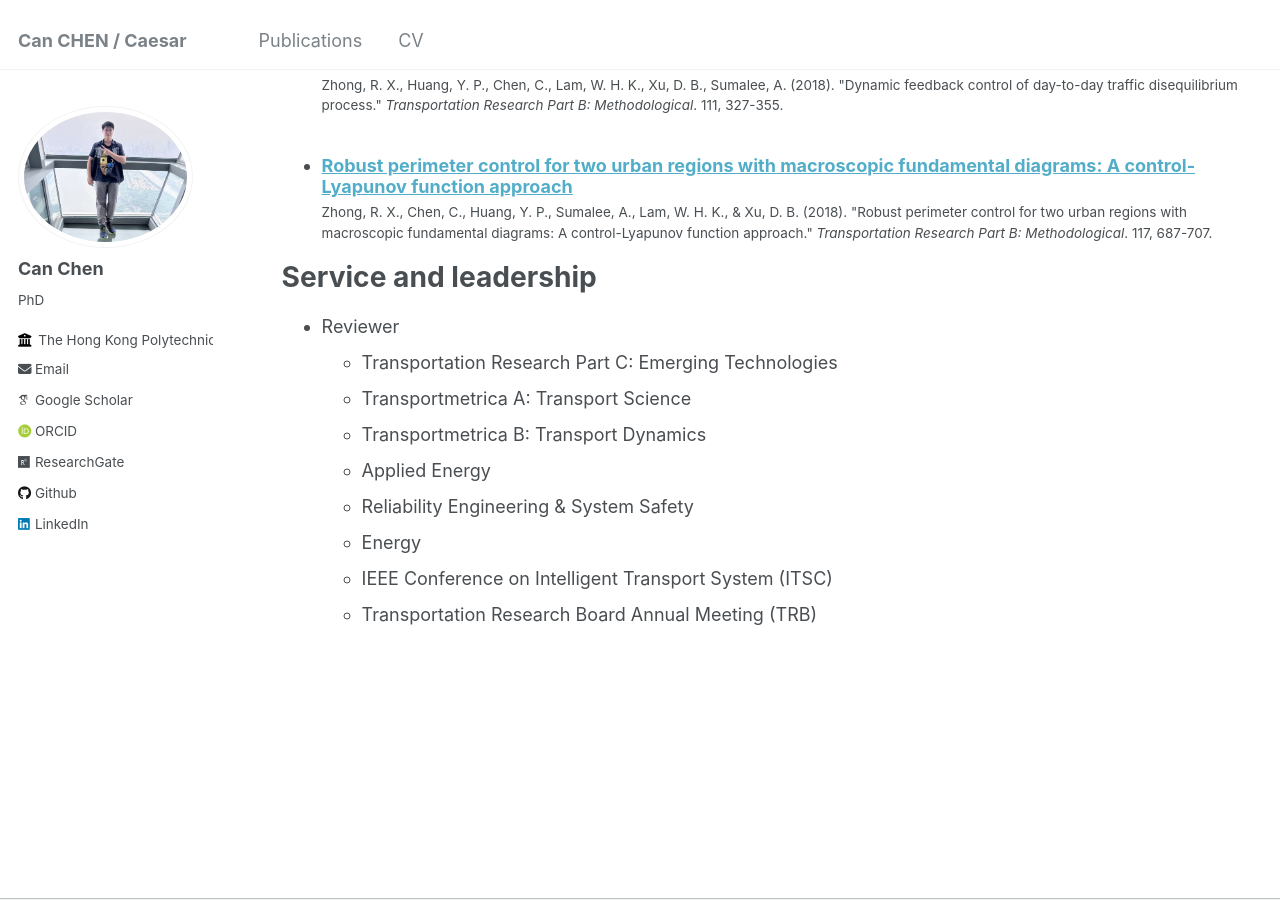
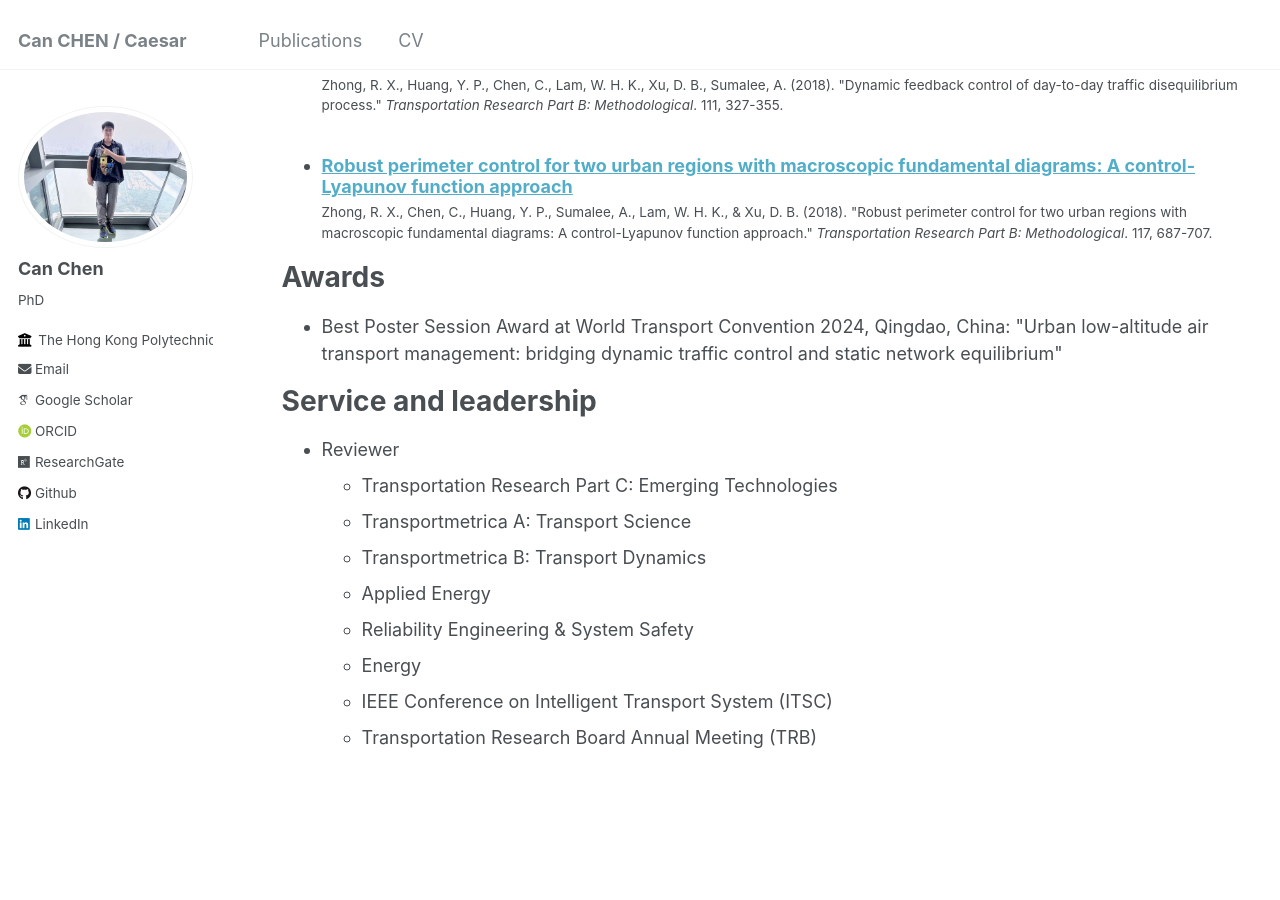
Before and after one commit to CanChen-Caesar/CanChen-Caesar.github.io, a Jekyll site: the page built from _pages/cv.md, in a window 1280 px wide and 900 px high, scrolled down 1748 px. Built offline with Jekyll 4.4.1, drawn with Linux system fonts in a browser that asks for light colours; some web fonts are replaced.

Commit message:
Update cv.md

```diff
--- a/_pages/cv.md
+++ b/_pages/cv.md
@@ -53,6 +53,10 @@ Teaching
   {% endfor %}</ul>
 -->
 
+Awards
+======
+* Best Poster Session Award at World Transport Convention 2024, Qingdao, China: &quot;Urban low-altitude air transport management: bridging dynamic traffic control and static network equilibrium&quot;
+
 Service and leadership
 ======
 * Reviewer
```
